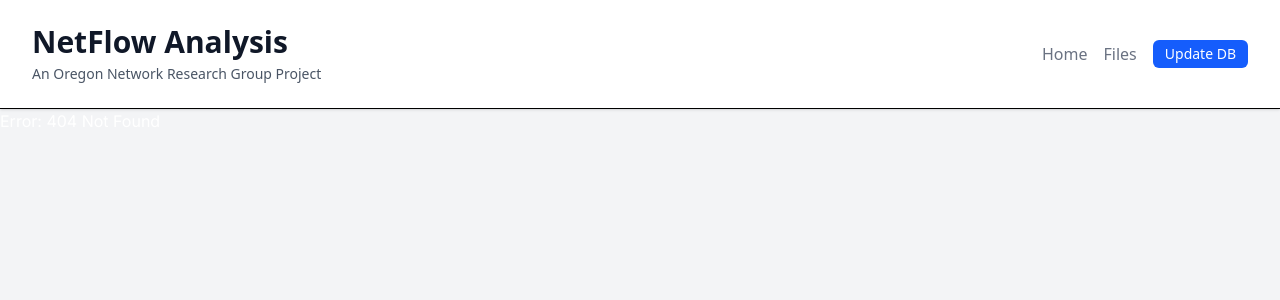
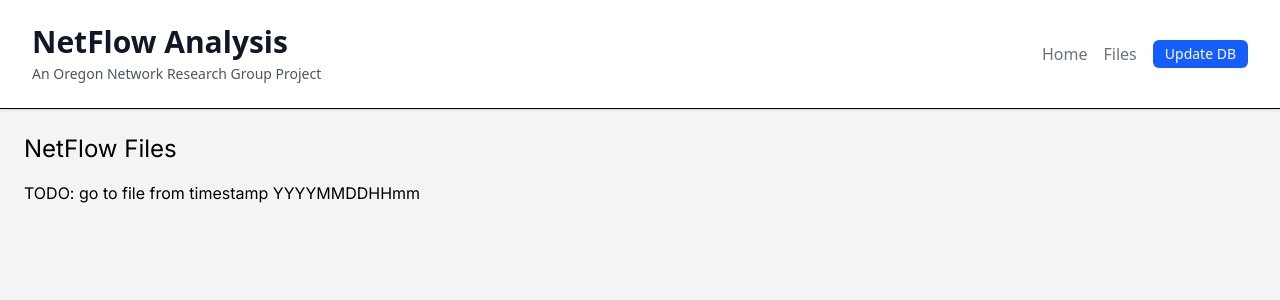
Before and after one commit to flamboh/netflow-analysis, a SvelteKit app in the folder netflow-webapp/: page /api/netflow/files in a window 1280 px wide. Before the commit this address had no page. Shown: the top 300 px of the page. Built offline with nearby package versions, Linux system fonts and the light colour scheme.

Commit message:
todo files page

```diff
--- a/netflow-webapp/src/routes/+layout.svelte
+++ b/netflow-webapp/src/routes/+layout.svelte
@@ -65,7 +65,7 @@
 			</div>
 			<div class="flex items-center gap-4">
 				<a href="/" class="text-gray-500 hover:text-gray-900">Home</a>
-				<a href="files" class="text-gray-500 hover:text-gray-900">Files</a>
+				<a href="/api/netflow/files" class="text-gray-500 hover:text-gray-900">Files</a>
 				<button
 					onclick={updateDatabase}
 					disabled={isUpdating}
--- /dev/null
+++ b/netflow-webapp/src/routes/api/netflow/files/+page.svelte
@@ -0,0 +1,7 @@
+<script lang="ts">
+</script>
+
+<div class="container mx-auto p-6">
+	<h1 class="mb-4 text-2xl text-black">NetFlow Files</h1>
+	<p>TODO: go to file from timestamp YYYYMMDDHHmm</p>
+</div>
```
Also changed, not shown: 1 other file (tests, documents, lock files or other folders).
